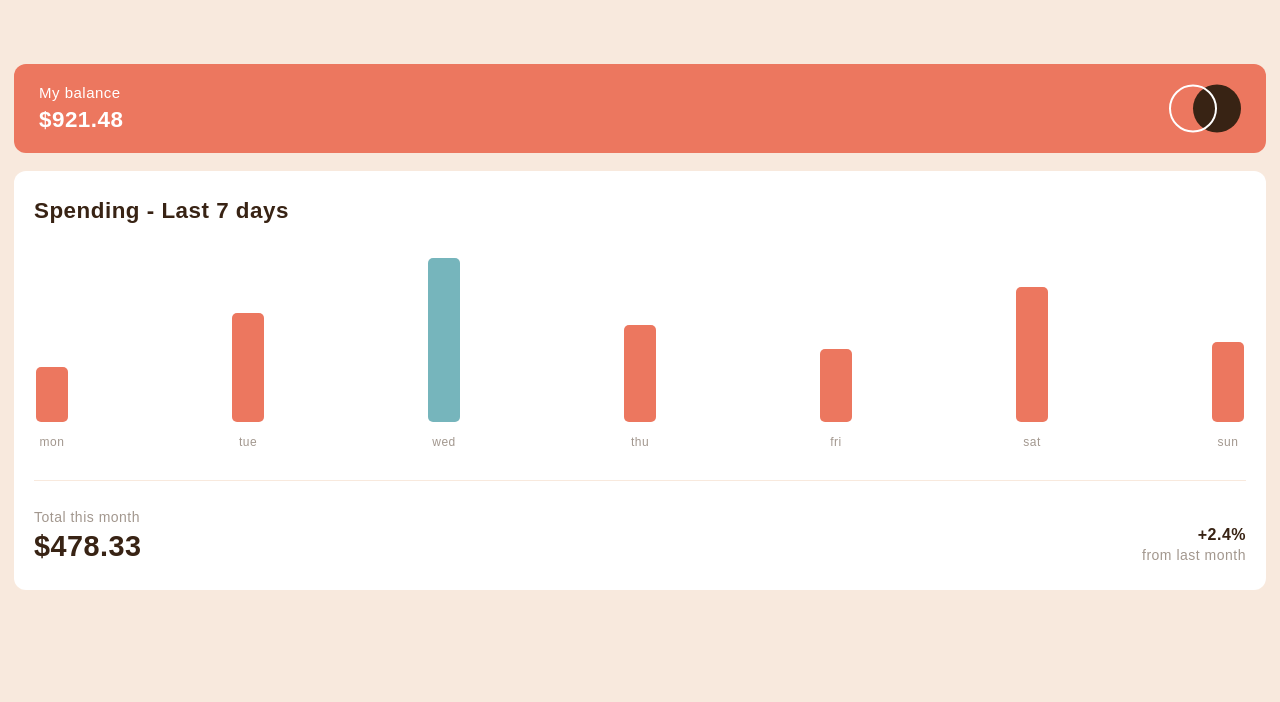
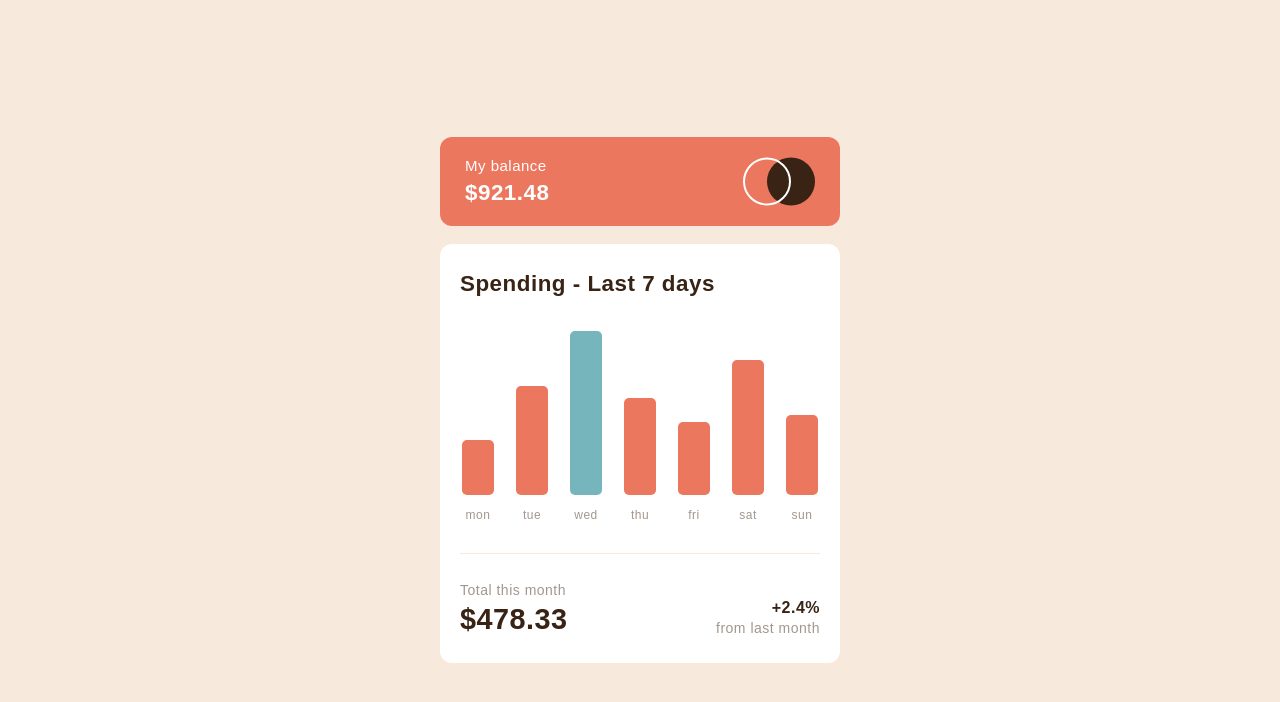
Before and after one commit to Hierroo/FrontEntMentorChallenges, a plain HTML site: page Grafico de Despesas/index.html in a window 1280 px wide. Drawn offline with Linux system fonts and the light colour scheme.

Commit message:
adding responsivity

```diff
--- a/Grafico de Despesas/index.html
+++ b/Grafico de Despesas/index.html
@@ -11,6 +11,7 @@
 </head>
 <body class="body">
 
+    <div class="main">
         <div class="user-balance-component">
             <div class="div-user-balance">
                 <h1>My balance</h1>
@@ -67,5 +68,6 @@
                 </div>
             </div>
         </div>
+    </div>
 </body>
 </html>
--- a/Grafico de Despesas/style.css
+++ b/Grafico de Despesas/style.css
@@ -20,9 +20,19 @@
 }
 
 body {
+
+    display: flex;
+    justify-content: center;
+    align-items: center;
+
     background-color: var(--background);
     padding: 0px 14px;
 }
+
+.main {
+    width: 100%;
+}
+
 
 
 /*------------TOP COMPONENT-------------------*/
@@ -35,6 +45,7 @@ body {
     margin-top: 4em;
 
     border-radius: 12px;
+    transition: margin 0.4s ease;
 }
 .div-user-balance {
     display: flex;
@@ -63,6 +74,7 @@ body {
     margin-top: 1.1em;
 
     padding: 27px 20px;
+
 }
 
 .user-balance-info-component h1 {
@@ -180,3 +192,22 @@ body {
     font-weight: 700;
     color: var(--text-2);
 }
+
+@media screen and (min-width: 402px) {
+    html {
+        height: 100vh;
+    }
+
+    body {
+        margin: auto;
+
+        height: 100%;
+    }
+    .main {
+        width: 400px;
+    }
+    .user-balance-component {
+        margin-top: 0px;
+    }
+
+}
```
Lines whose indentation alone changed are shown as unchanged.
